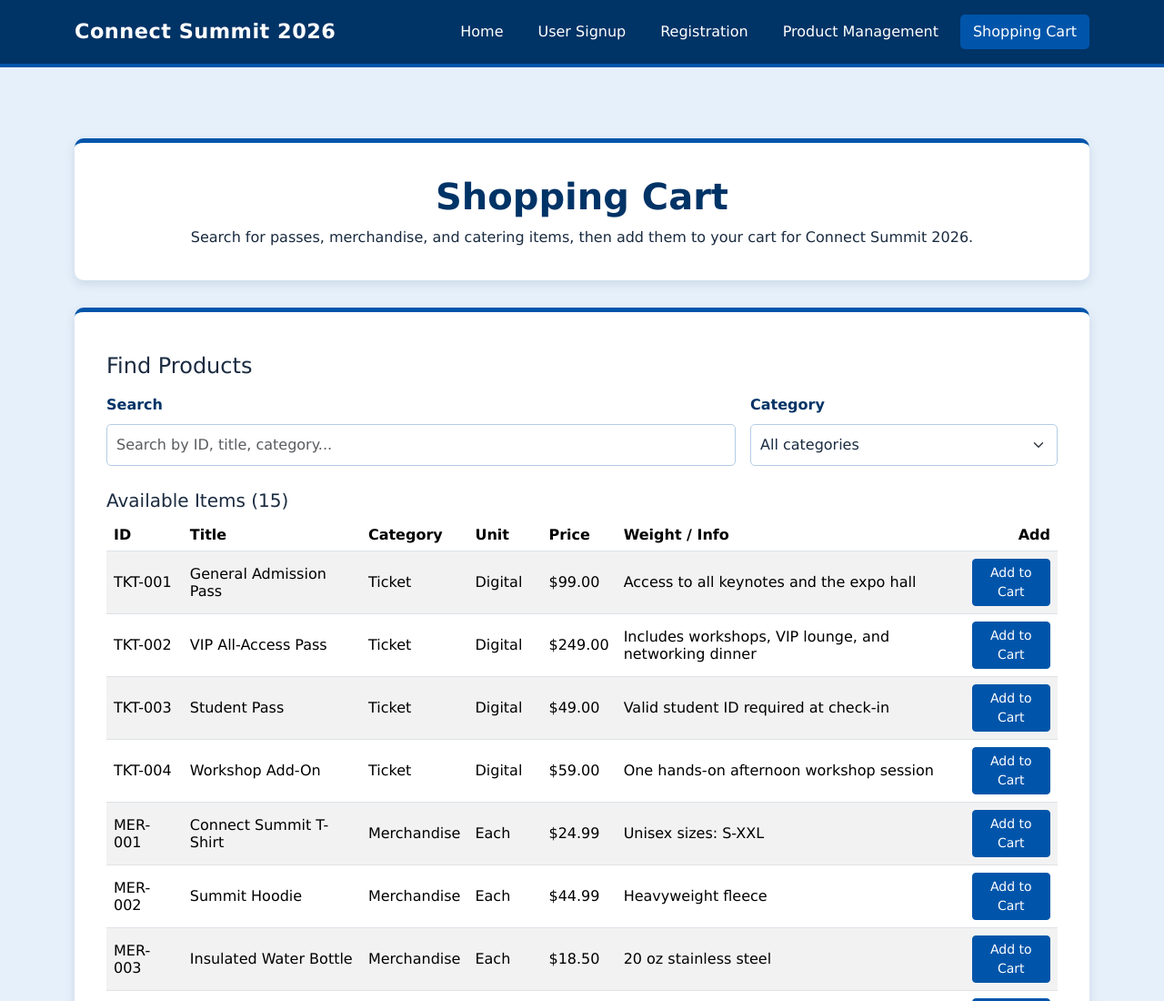
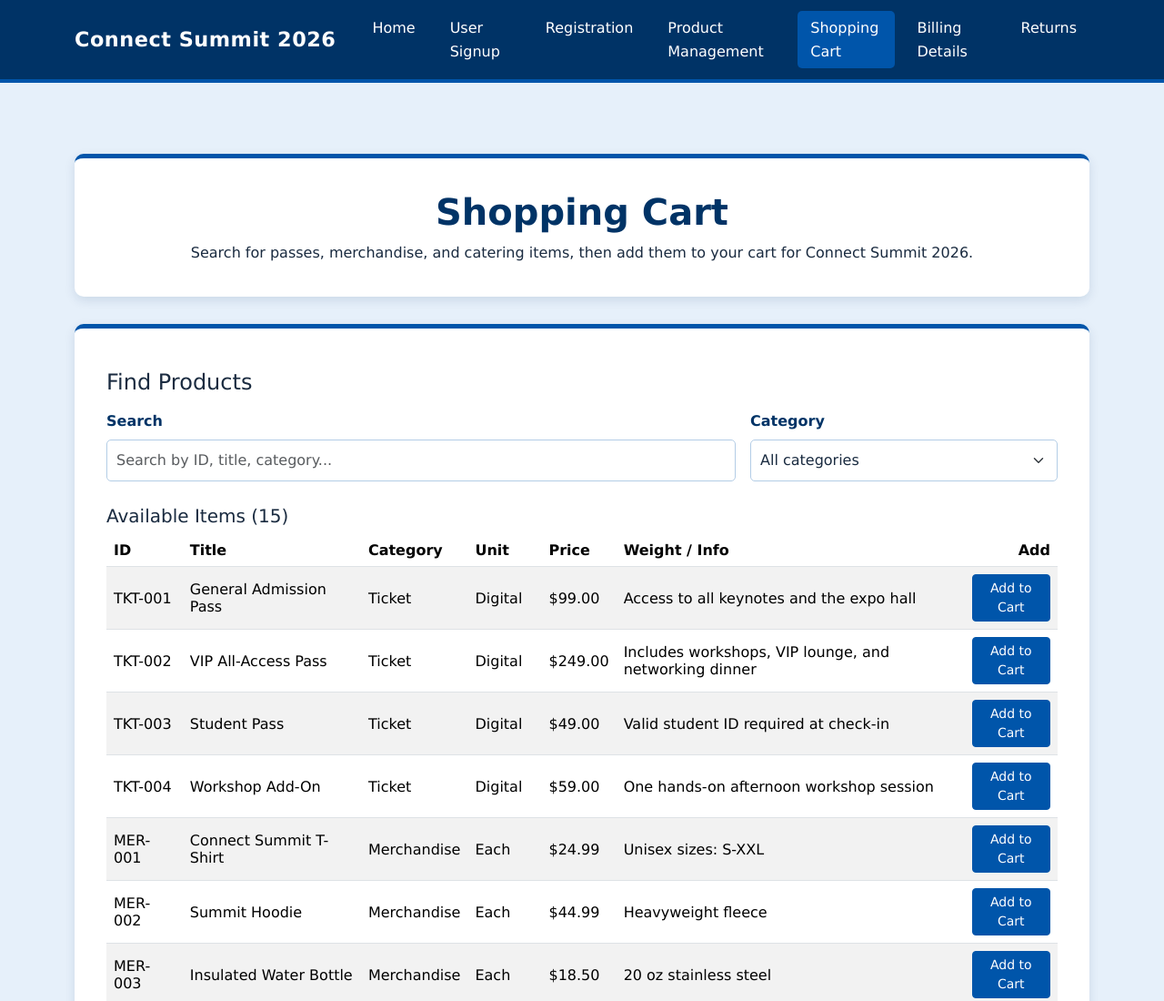
Before and after one commit to jpd6423/IST256_Group_2, a plain HTML site: page cart.html in a window 1280 px wide. Shown: the top 1100 px of the page at 91% size. Drawn offline with nearby package versions, Linux system fonts and the light colour scheme.

Commit message:
Updated navigation bar

```diff
--- a/cart.html
+++ b/cart.html
@@ -26,6 +26,8 @@
                 <a class="nav-link" href="registration.html">Registration</a>
                 <a class="nav-link" href="product.html">Product Management</a>
                 <a class="nav-link active" href="cart.html">Shopping Cart</a>
+                <a class="nav-link" href="billing.html">Billing Details</a>
+                <a class="nav-link" href="returns.html">Returns</a>
             </div>
         </div>
     </nav>
```
Also changed, not shown: billing.html (+1 -0 lines), product.html (+2 -0 lines), registration.html (+2 -0 lines), signup.html (+2 -0 lines), web.html (+2 -0 lines).
